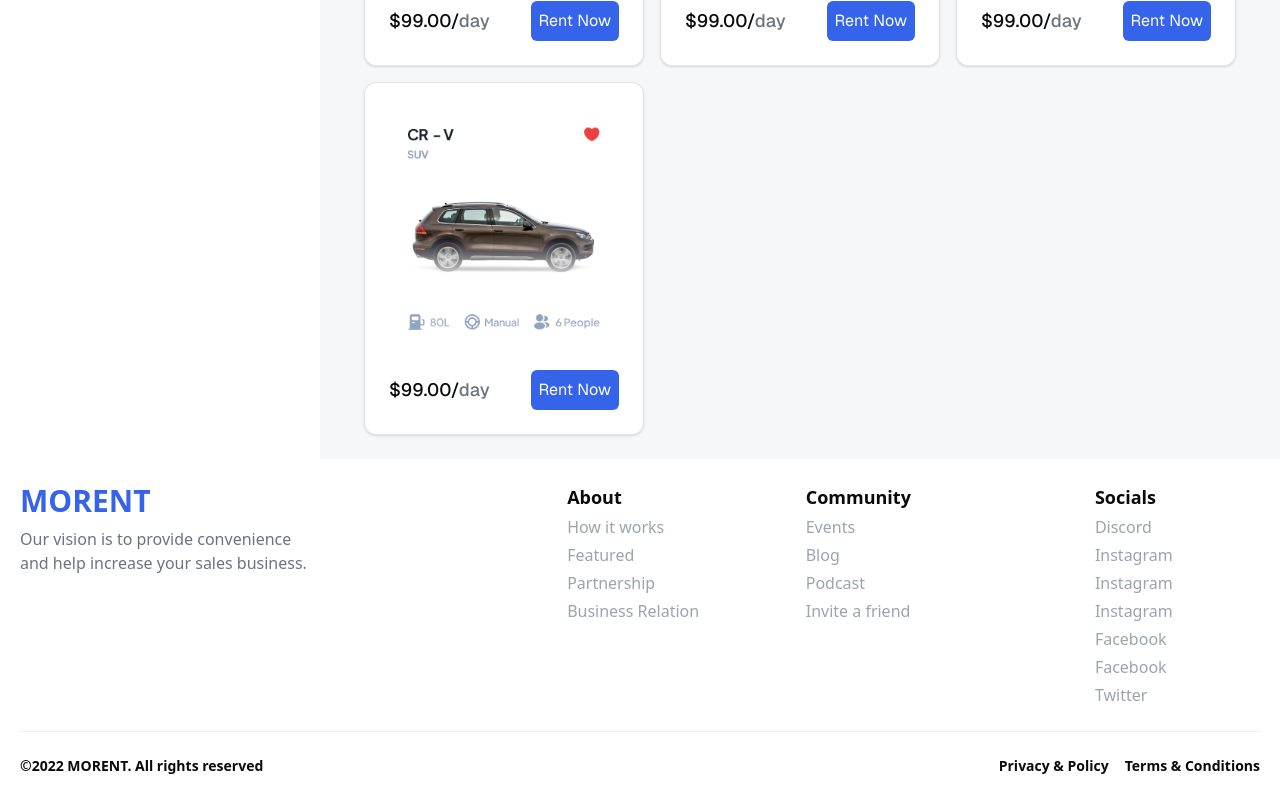
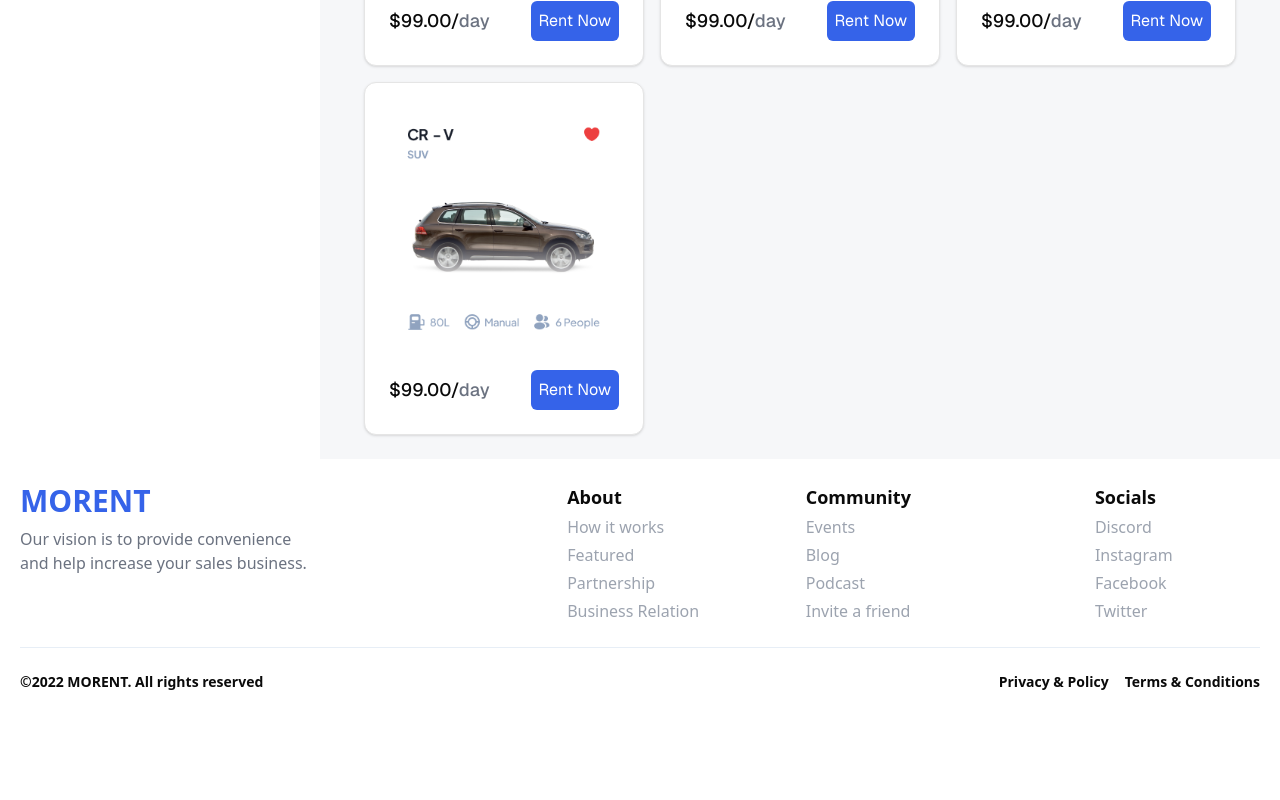
Before and after one commit to Aqsa-Iqbal01/hacketon, a Next.js app: page /carddetails in a window 1280 px wide. Shown: the part 1990-2790 px from the top of the page. After the commit the page ends 2706 px from the top, so only its background shows below. Built offline with nearby package versions, Linux system fonts and the light colour scheme.

Commit message:
first commit

```diff
--- a/src/app/carddetails/page.tsx
+++ b/src/app/carddetails/page.tsx
@@ -120,7 +120,7 @@ export default function page() {
             <div className="first w-full flex items-center justify-between px-10 xl:px-14">
               <h1 className="text-gray-500 text-lg sm:text-xl">Recomendation Car</h1>
               {/* veiw all section  */}
-              <Link href={"/carpayment"}>
+              <Link href={"/payment"}>
                 <h1 className="text-[#3563e9] font-bold hover:underline decoration-[#3563e9]">
                   View All
                 </h1>
--- a/src/app/components/Footer.tsx
+++ b/src/app/components/Footer.tsx
@@ -39,9 +39,6 @@ export default function Footer() {
               <li className="font-bold text-lg lg:mr-16"><h1>Socials</h1></li>
               <li className='text-gray-400'>Discord</li>
               <li className='text-gray-400' >Instagram</li>
-              <li className='text-gray-400' >Instagram</li>
-              <li className='text-gray-400'>Instagram</li>
-              <li className='text-gray-400'>Facebook</li>
               <li  className='text-gray-400'>Facebook</li>
               <li  className='text-gray-400'>Twitter</li>
             </ul>
```
